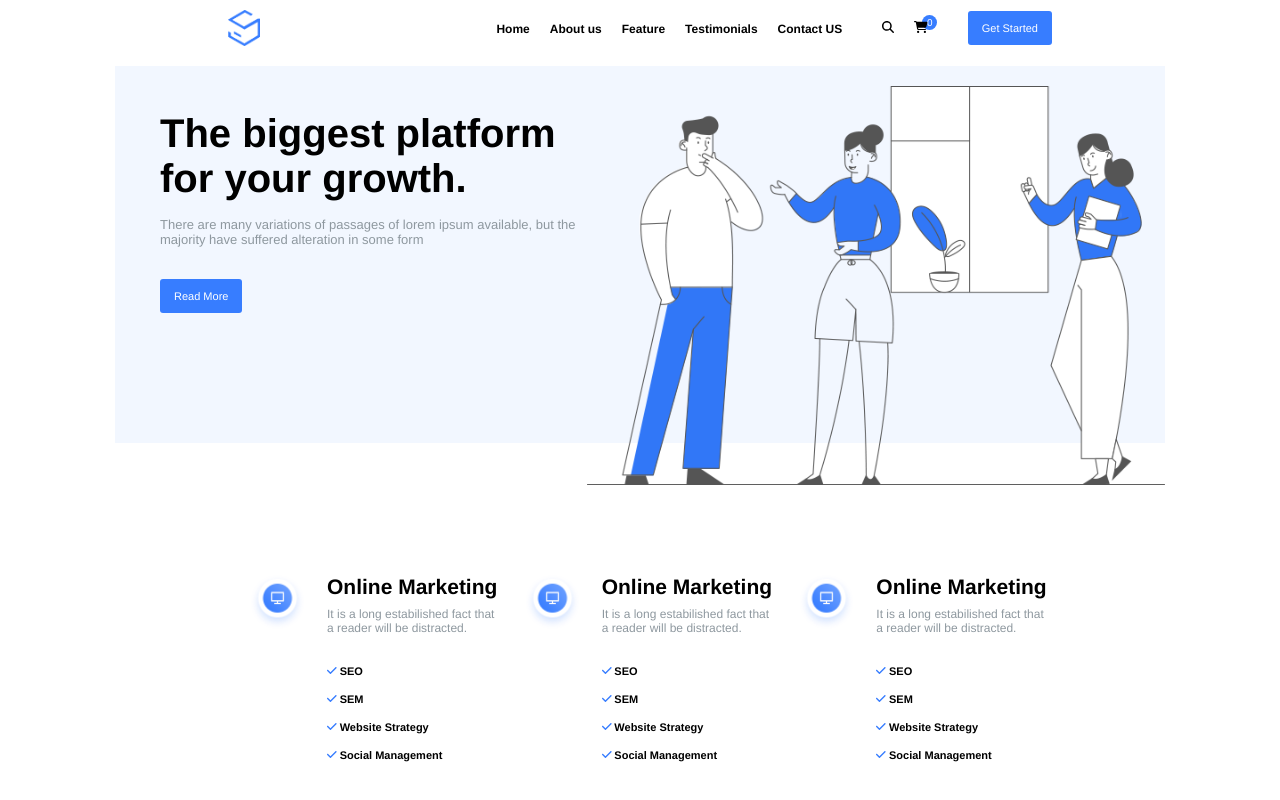
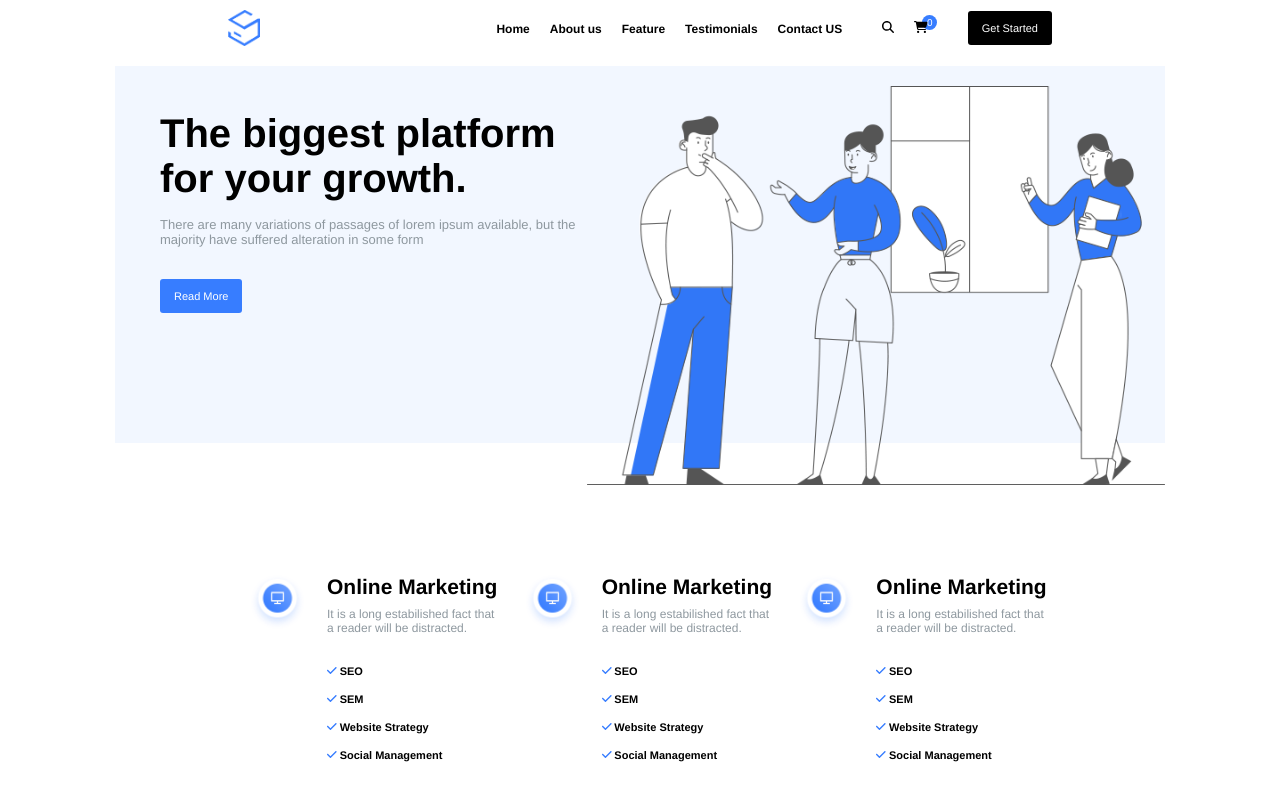
Before and after one commit to VictorEnache/proj-html-vuejs, a Vue app in the folder sb-marketing/: page / in a window 1280 px wide. In both pictures the pointer is over the link "Get Started". Shown: the top 800 px of the page. Built offline with nearby package versions, Linux system fonts and the light colour scheme.

Commit message:
add hover effect to button

```diff
--- a/sb-marketing/src/components/button_component.vue
+++ b/sb-marketing/src/components/button_component.vue
@@ -29,6 +29,9 @@ export default {
             text-decoration: none;
             font-size: 11px;
             padding: 11px 14px;
+            &:hover{
+                background-color: $text-color-theta;
+            }
 
 
         }
```
